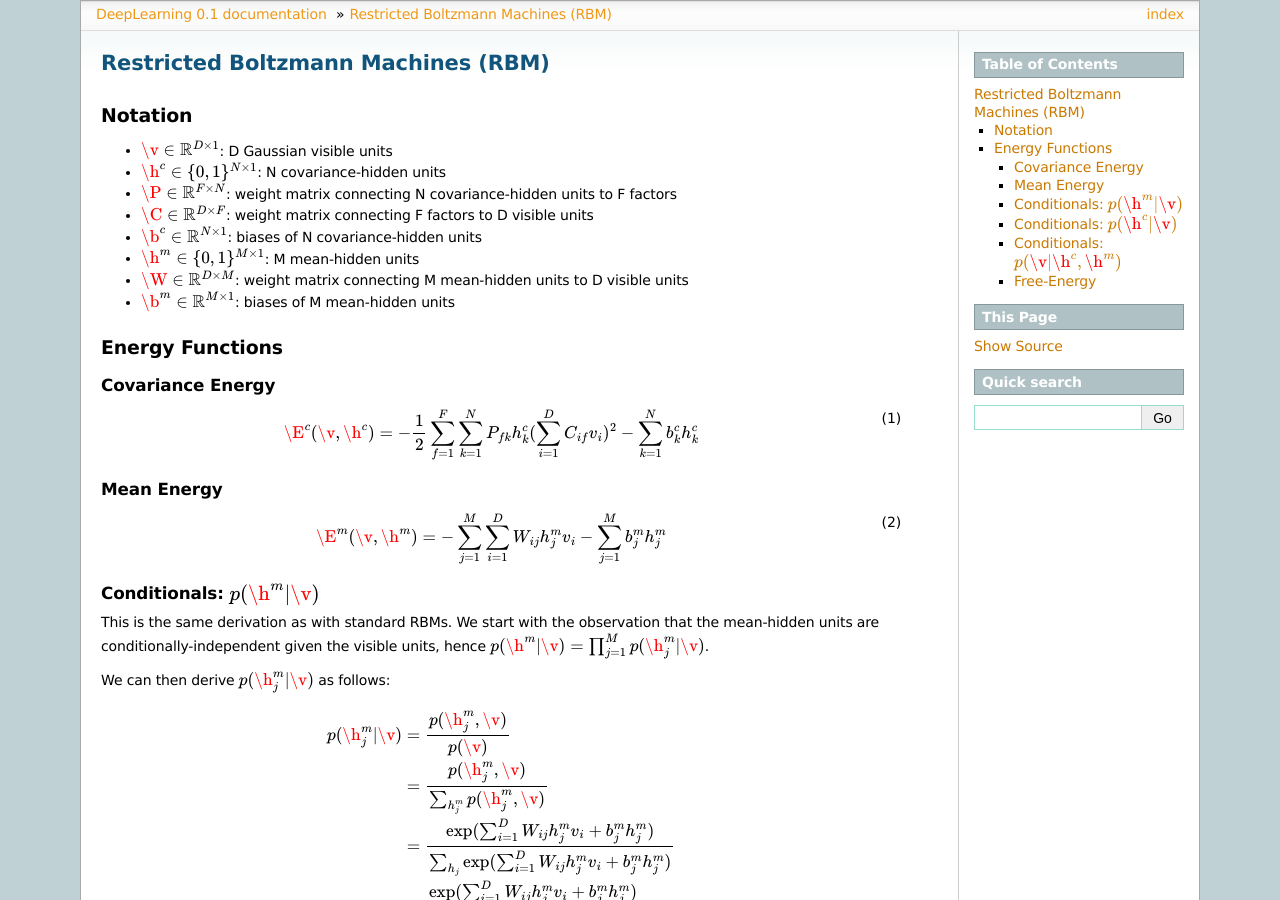
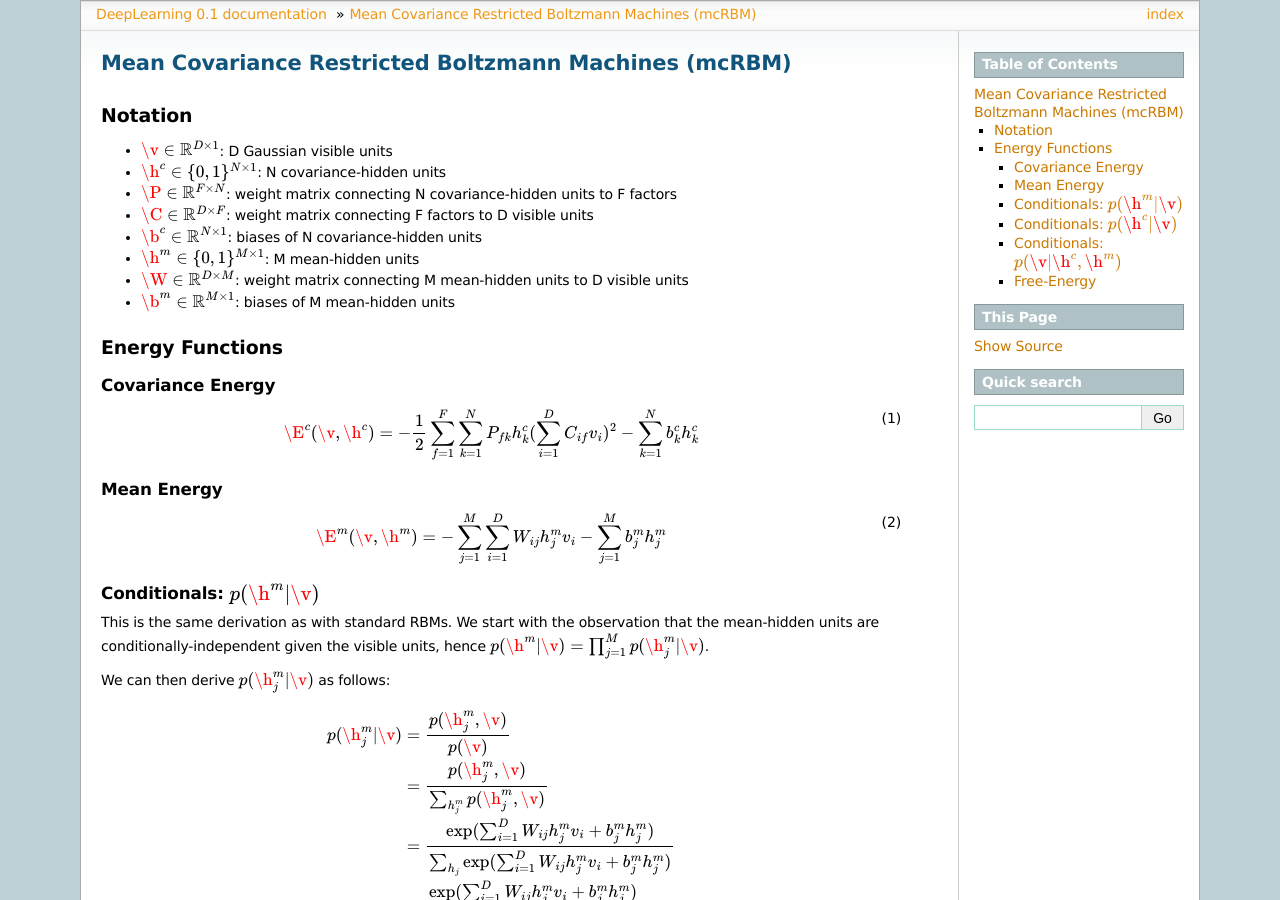
Before and after one commit to lisa-lab/DeepLearningTutorials, a Sphinx documentation site: the page built from doc/mcrbm.txt, in a window 1280 px wide and 900 px high. Built offline with Sphinx 7.4.7, drawn with Linux system fonts in a browser that asks for light colours; formulas are drawn with MathJax 3; some of the changed text lies outside the part shown.

Commit message:
renamed RBM tag in mcrbm.txt

```diff
--- a/doc/mcrbm.txt
+++ b/doc/mcrbm.txt
@@ -1,7 +1,7 @@
-.. _RBM:
+.. _MCRBM:
 
-Restricted Boltzmann Machines (RBM)
-===================================
+Mean Covariance Restricted Boltzmann Machines (mcRBM)
+===================================================
 
 .. raw:: latex
     :label: bigskip
```
